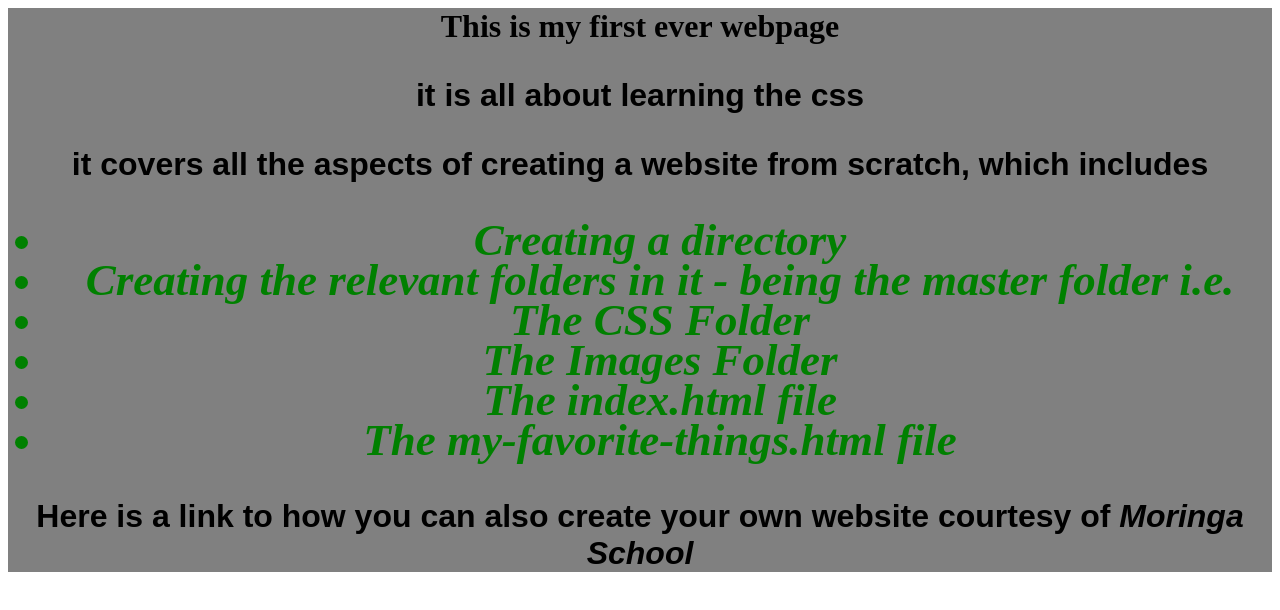
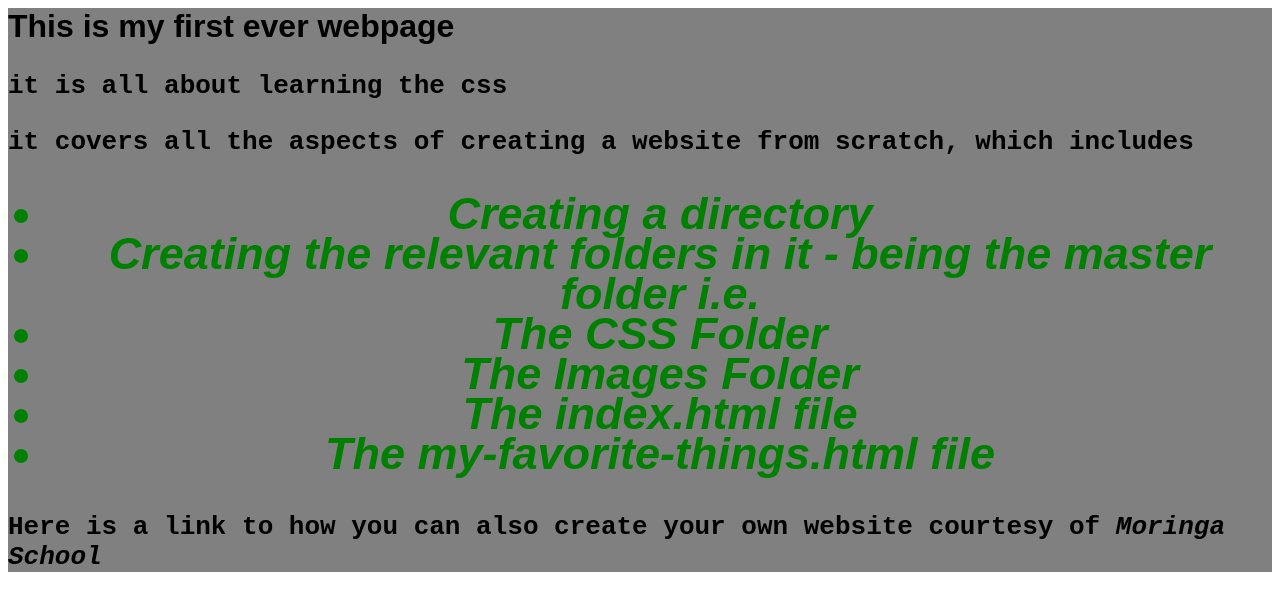
Before and after one commit to SospeterKungu/my-first-project, a plain HTML site: page index.html in a window 1280 px wide. Drawn offline with Linux system fonts and the light colour scheme.

Commit message:
on css added h1 font family to san serif, align left and h2 align center and for p font family monospace

```diff
--- a/css/styles.css
+++ b/css/styles.css
@@ -1,6 +1,7 @@
 h1 {
   colour: blue;
-  text-align: center;
+  font-family: sans-serif;
+  text-align: left;
   background-color: gray;
 }
 h2 {
@@ -11,7 +12,7 @@ h2 {
 
 }
 p {
-  font-family: sans-serif;
+  font-family: monospace;
 
 }
 ul {
```
